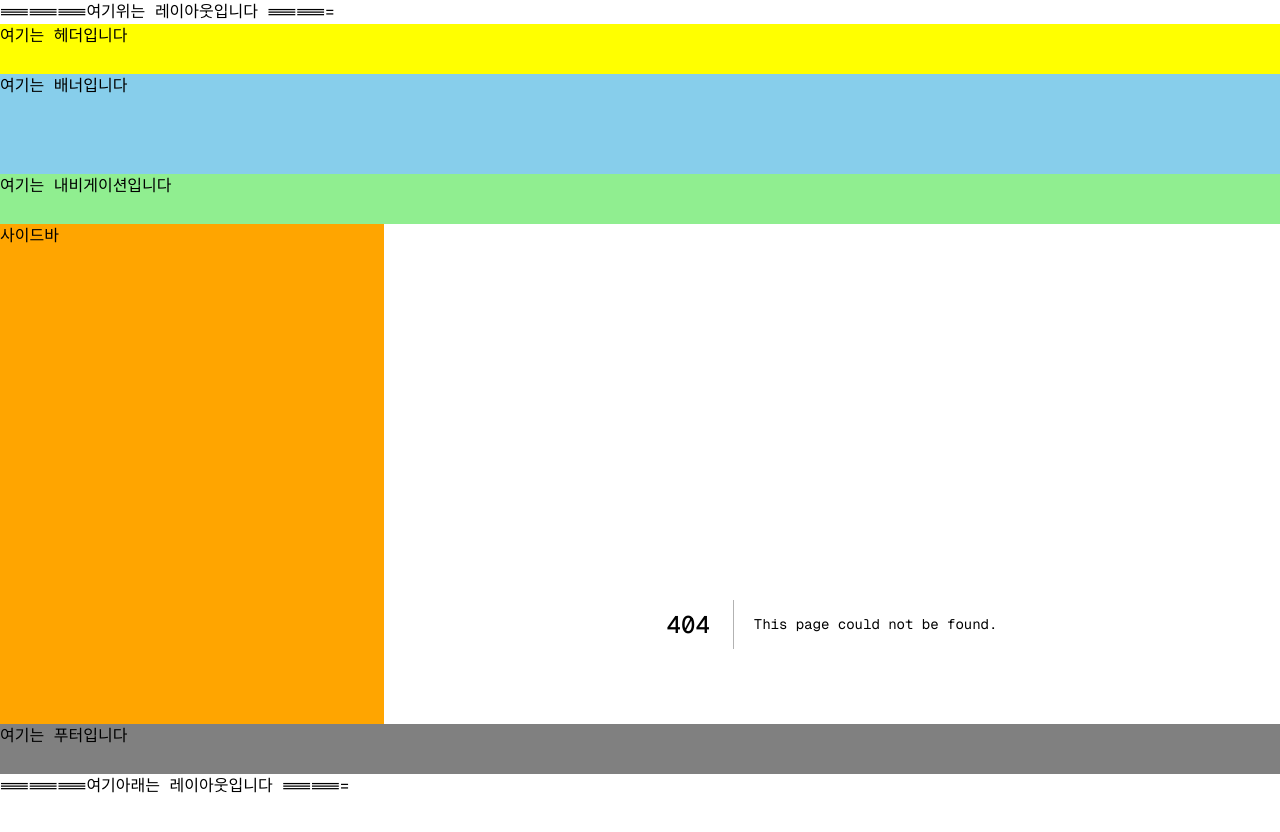
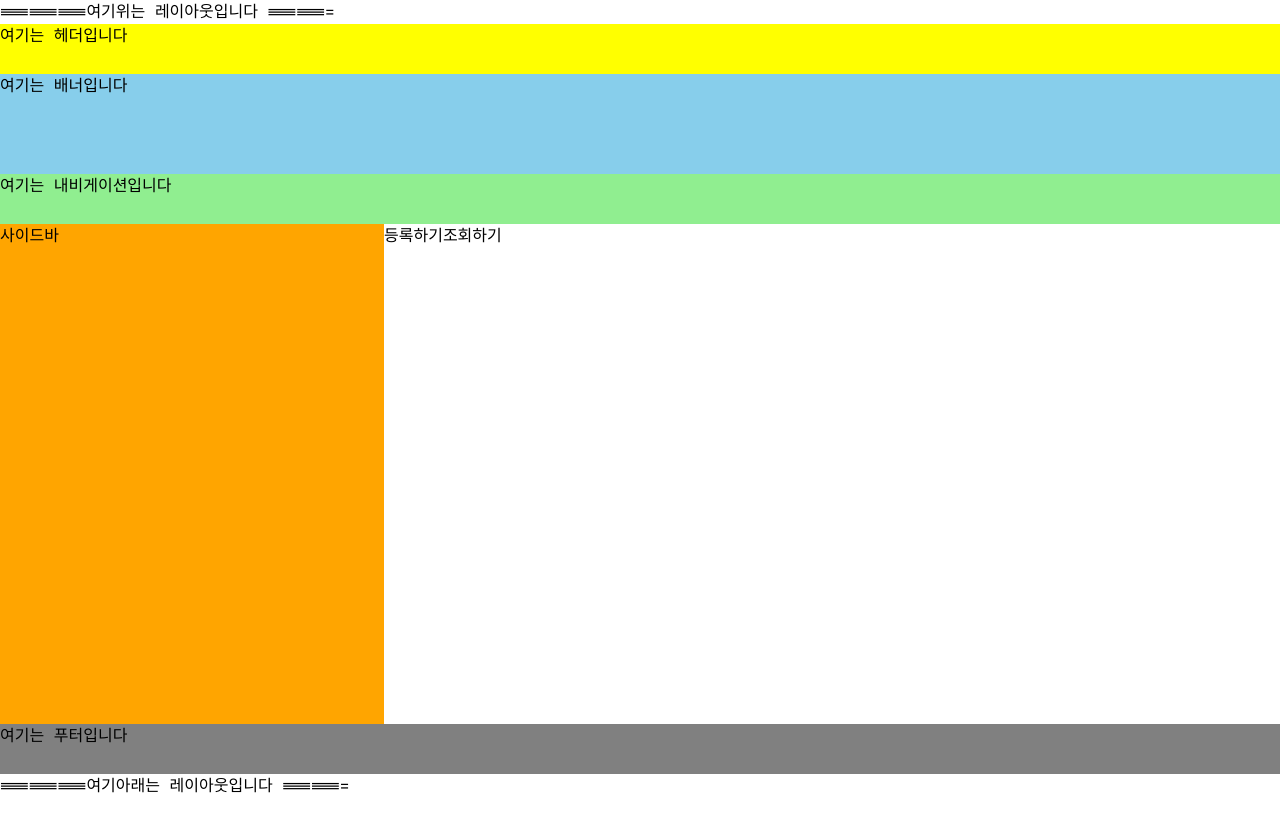
Before and after one commit to devDingco/lecture-code, a Next.js app in the folder class-practice/my-app/: page /section17/17-01-firebase in a window 1280 px wide. Before the commit this address had no page. Shown: the top 832 px of the page. After the commit the page ends 800 px from the top, so only its background shows below. Built offline with nearby package versions, Linux system fonts and the light colour scheme.

Commit message:
Section17 17-01-firebase

```diff
--- a/class-practice/my-app/package.json
+++ b/class-practice/my-app/package.json
@@ -13,6 +13,7 @@
     "@ant-design/icons": "^5.5.1",
     "@apollo/client": "^3.11.8",
     "antd": "^5.21.2",
+    "firebase": "^10.14.1",
     "graphql": "^16.9.0",
     "next": "14.2.13",
     "react": "^18",
--- /dev/null
+++ b/class-practice/my-app/src/app/section17/17-01-firebase/page.tsx
@@ -0,0 +1,29 @@
+"use client";
+
+import { firebaseApp } from "@/commons/libraries/17-01-firebase";
+import { addDoc, collection, getDocs, getFirestore } from "firebase/firestore";
+
+export default function FirebasePage() {
+  const onClickSubmit = async () => {
+    const board = collection(getFirestore(firebaseApp), "board");
+    await addDoc(board, {
+      writer: "철수",
+      title: "안녕하세요",
+      contents: "반갑습니다",
+    });
+  };
+
+  const onClickFetch = async () => {
+    const board = collection(getFirestore(firebaseApp), "board");
+    const result = await getDocs(board);
+    const datas = result.docs.map((el) => el.data());
+    console.log(datas);
+  };
+
+  return (
+    <>
+      <button onClick={onClickSubmit}>등록하기</button>
+      <button onClick={onClickFetch}>조회하기</button>
+    </>
+  );
+}
--- /dev/null
+++ b/class-practice/my-app/src/commons/libraries/17-01-firebase.ts
@@ -0,0 +1,17 @@
+// Import the functions you need from the SDKs you need
+import { initializeApp } from "firebase/app";
+// TODO: Add SDKs for Firebase products that you want to use
+// https://firebase.google.com/docs/web/setup#available-libraries
+
+// Your web app's Firebase configuration
+const firebaseConfig = {
+  apiKey: "AIzaSyDweElIVujh6OOKu0HpooVsLf2Yo5dxa3s",
+  authDomain: "test-95692.firebaseapp.com",
+  projectId: "test-95692",
+  storageBucket: "test-95692.appspot.com",
+  messagingSenderId: "586004668391",
+  appId: "1:586004668391:web:24266e87f77f0f2baae742",
+};
+
+// Initialize Firebase
+export const firebaseApp = initializeApp(firebaseConfig);
```
Also changed, not shown: 1 other file (tests, documents, lock files or other folders).
